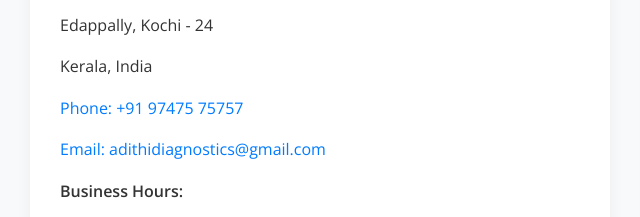
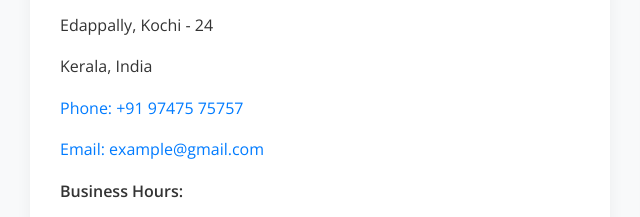
Before and after one commit to bava19/Testwe, a plain HTML site: page index.html in a window 1280 px wide. Shown: the part 3990-4207 px from the top of the page, 10-650 px from the left. Drawn offline with nearby package versions, Linux system fonts and the light colour scheme.

Commit message:
Update index.html

```diff
--- a/index.html
+++ b/index.html
@@ -615,7 +615,7 @@
                     <p>Edappally, Kochi - 24</p>
                     <p>Kerala, India</p>
                     <p><a href="tel:+919747575757">Phone: +91 97475 75757</a></p>
-                    <p><a href="mailto:adithidiagnostics@gmail.com">Email: adithidiagnostics@gmail.com</a></p>
+                    <p><a href="mailto:example@gmail.com">Email: example@gmail.com</a></p>
                     <p><strong>Business Hours:</strong></p>
                     <p>Monday - Saturday: 7:00 AM - 7:00 PM</p>
                     <p>Sunday: 8:00 AM - 1:00 PM</p>
```
